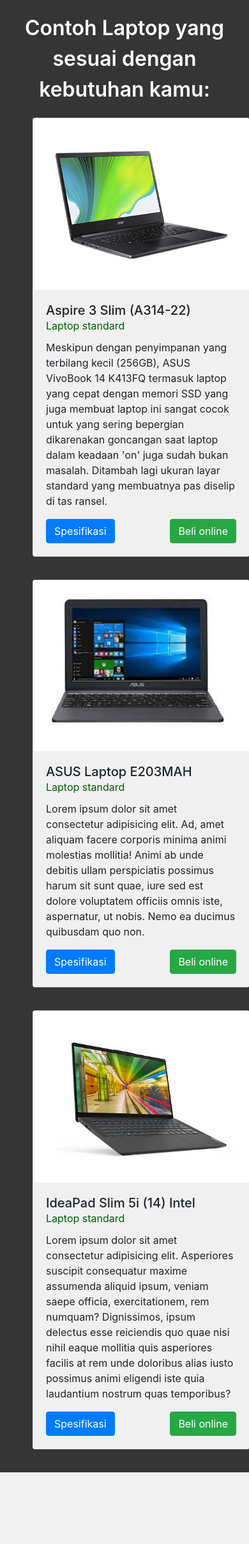
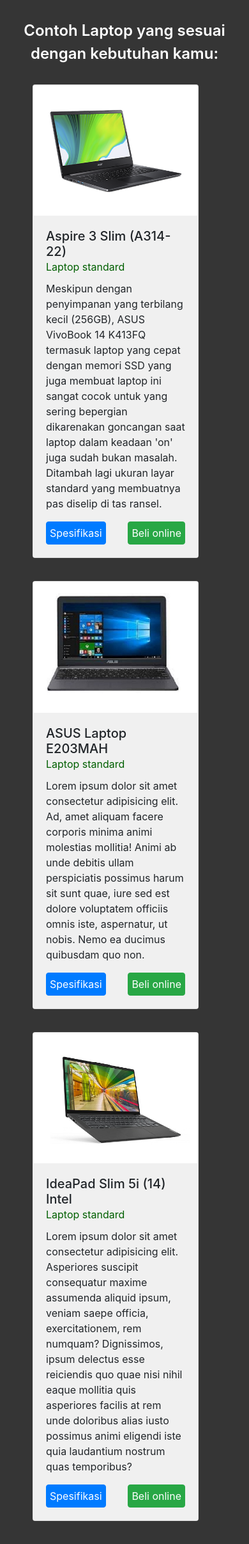
Before and after one commit to R124L-Tech/rekomendasi-laptop, a PHP site: page /rekomendasi/ in a window 390 px wide. Shown: the whole page at 64% size. Before the commit the page ends 2301 px from the top, so only its background shows below. Run offline with PHP 8.4, Linux system fonts and the light colour scheme.

Commit message:
Rekomendasi UI fix

```diff
--- a/css/rekomendasi.css
+++ b/css/rekomendasi.css
@@ -1,39 +1,42 @@
-*{
+* {
   margin: 0;
   padding: 0;
   box-sizing: border-box;
 }
 
-body{
+body {
   background-color: rgb(53, 53, 53);
 }
 
-.judul{
+.judul {
+  font-size: xx-large;
   margin: 20px 0;
   text-align: center;
-    font-size: xx-large;
   font-weight: 600;
   color: white;
 }
 
-.card{
+.card {
+  width: 360px;
   margin: 10%;
   margin-top: 0;
-    width: 340px;
 }
 
-.card-btn{
+.card-btn {
   width: 100%;
   display: flex;
   justify-content: space-between;
 }
-.card-body{
+.card-body {
   background-color: rgb(240, 240, 240);
 }
-.card-body h5{
+.card-body h5 {
   margin-bottom: 0;
 }
-.label{
+.label {
   margin-bottom: 10px;
   color: rgb(0, 95, 0);
 }
+.btn {
+  padding: 5px;
+}
--- a/css/responsive.css
+++ b/css/responsive.css
@@ -70,4 +70,14 @@
   a {
     padding: 8px;
   }
+
+  .judul {
+    width: 100%;
+    padding: 10px;
+    font-size: 24px;
+  }
+
+  .card {
+    width: 260px;
+  }
 }
--- a/index.html
+++ b/index.html
@@ -1,5 +1,5 @@
 <!doctype html>
-<html lang="en">
+<html lang="id">
 
 <head>
     <!-- Required meta tags -->
--- a/rekomendasi/index.html
+++ b/rekomendasi/index.html
@@ -1,5 +1,5 @@
 <!doctype html>
-<html lang="en">
+<html lang="id">
 
 <head>
     <!-- Required meta tags -->
@@ -12,6 +12,7 @@
         integrity="sha384-Vkoo8x4CGsO3+Hhxv8T/Q5PaXtkKtu6ug5TOeNV6gBiFeWPGFN9MuhOf23Q9Ifjh" crossorigin="anonymous">
 
     <link rel="stylesheet" href="../css/rekomendasi.css">
+    <link rel="stylesheet" href="../css/responsive.css">
 
     <title>Rekomendasi</title>
 </head>
```
Lines whose indentation alone changed are shown as unchanged.
